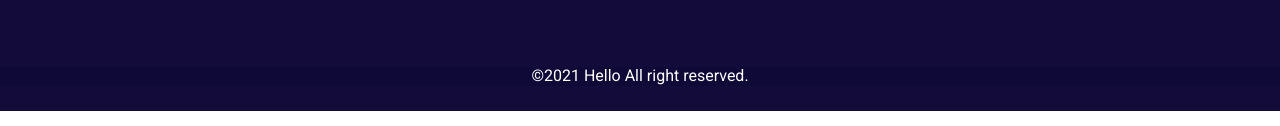
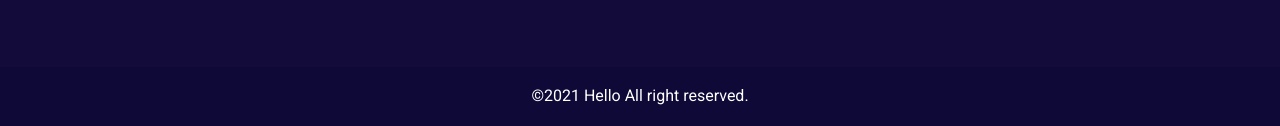
Before and after one commit to lostcutebear/grow-up-sells, a plain HTML site: page index.html in a window 1280 px wide. Shown: the part 5189-5315 px from the top of the page. Drawn offline with nearby package versions, Linux system fonts and the light colour scheme.

Commit message:
Some changes were done to footer__bottom(added padding and widened it)

```diff
--- a/css/style.scss
+++ b/css/style.scss
@@ -389,7 +389,7 @@ body {
 }
 
 .footer {
-    padding: 150px 0 25px 0;
+    padding-top: 150px;
     background: #130C3A;
     &__container{
         max-width: 1200px;
@@ -484,7 +484,7 @@ body {
 
     &__bottom {
         background: #0F0937;
-
+        padding: 20px 0;
         & p {
             text-align: center;
             font-family: $roboto;
```
Also changed, not shown: css/style.css, 1 other file.
